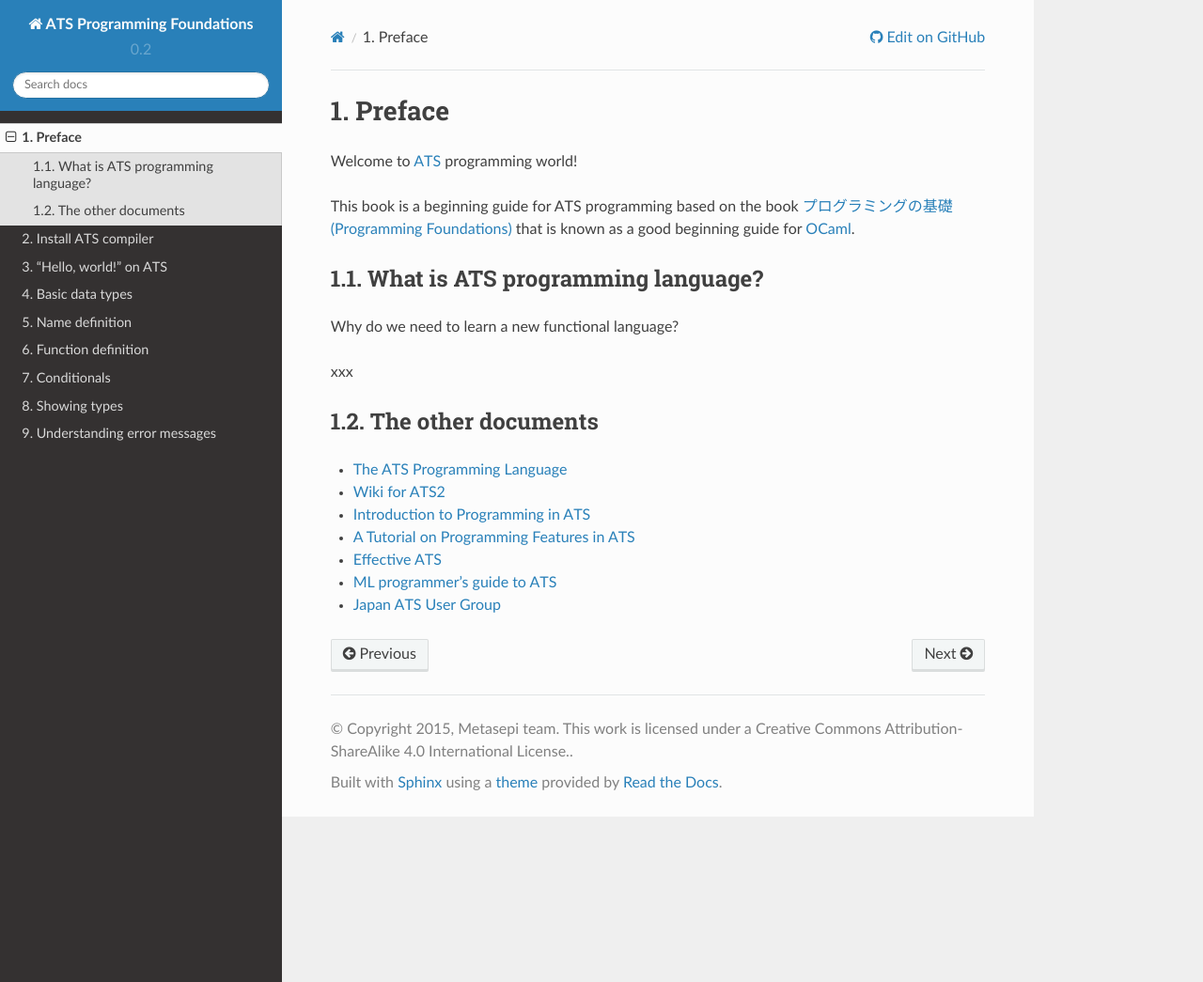
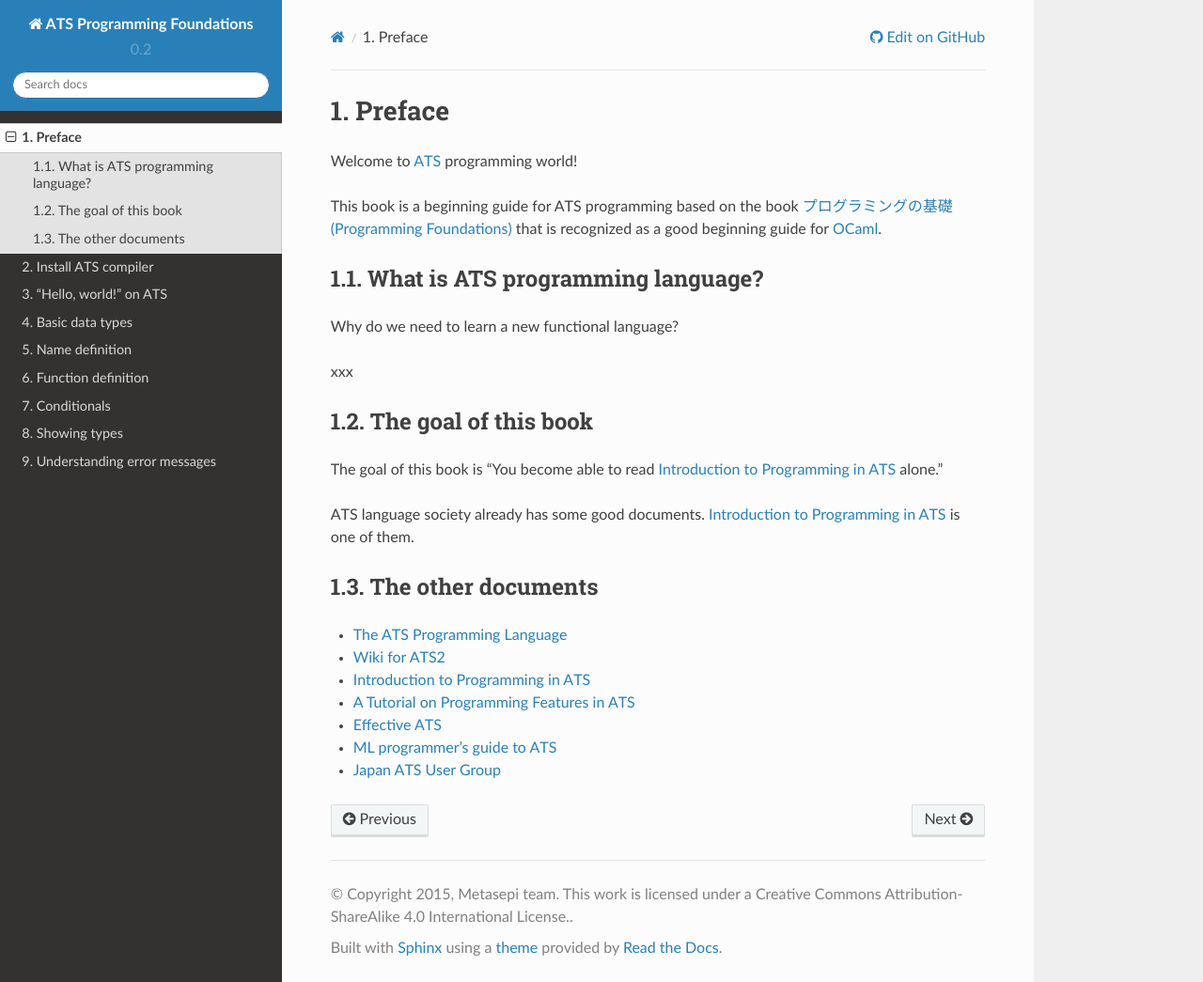
Before and after one commit to jats-ug/ATS_Foundations, a Sphinx documentation site: the page built from source/preface.rst, in a window 1280 px wide and 1045 px high. Shown: the whole window at 94% size. Built offline with Sphinx 7.4.7 and the Read the Docs theme 2.0.0, drawn with Linux system fonts in a browser that asks for light colours.

Commit message:
Explain goal of the book

```diff
--- a/source/preface.rst
+++ b/source/preface.rst
@@ -4,7 +4,7 @@ Preface
 
 Welcome to ATS_ programming world!
 
-This book is a beginning guide for ATS programming based on the book `プログラミングの基礎 (Programming Foundations)`_ that is known as a good beginning guide for OCaml_.
+This book is a beginning guide for ATS programming based on the book `プログラミングの基礎 (Programming Foundations)`_ that is recognized as a good beginning guide for `OCaml`_.
 
 .. _ATS: http://www.ats-lang.org/
 .. _OCaml: https://ocaml.org/
@@ -16,6 +16,14 @@ What is ATS programming language?
 Why do we need to learn a new functional language?
 
 xxx
+
+The goal of this book
+=====================
+
+The goal of this book is "You become able to read `Introduction to Programming in ATS`_ alone."
+
+ATS language society already has some good documents.
+`Introduction to Programming in ATS`_ is one of them.
 
 The other documents
 ===================
```
